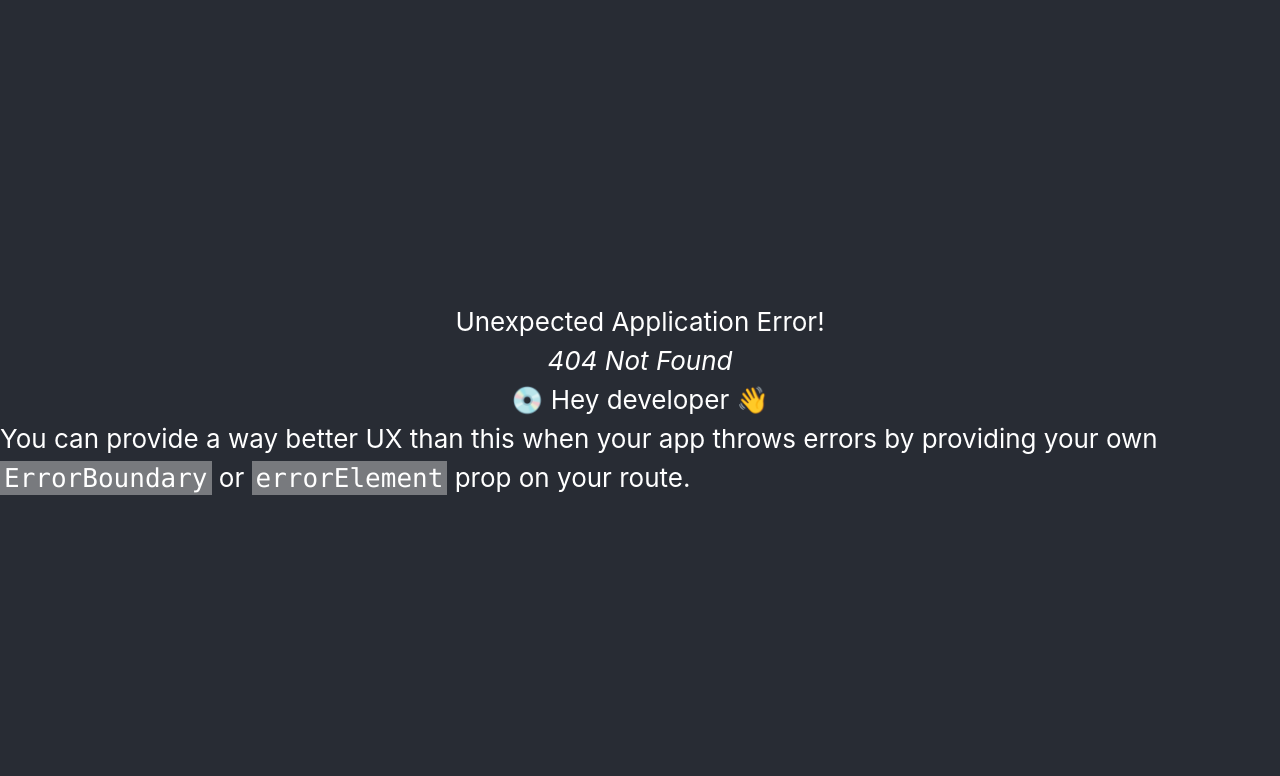
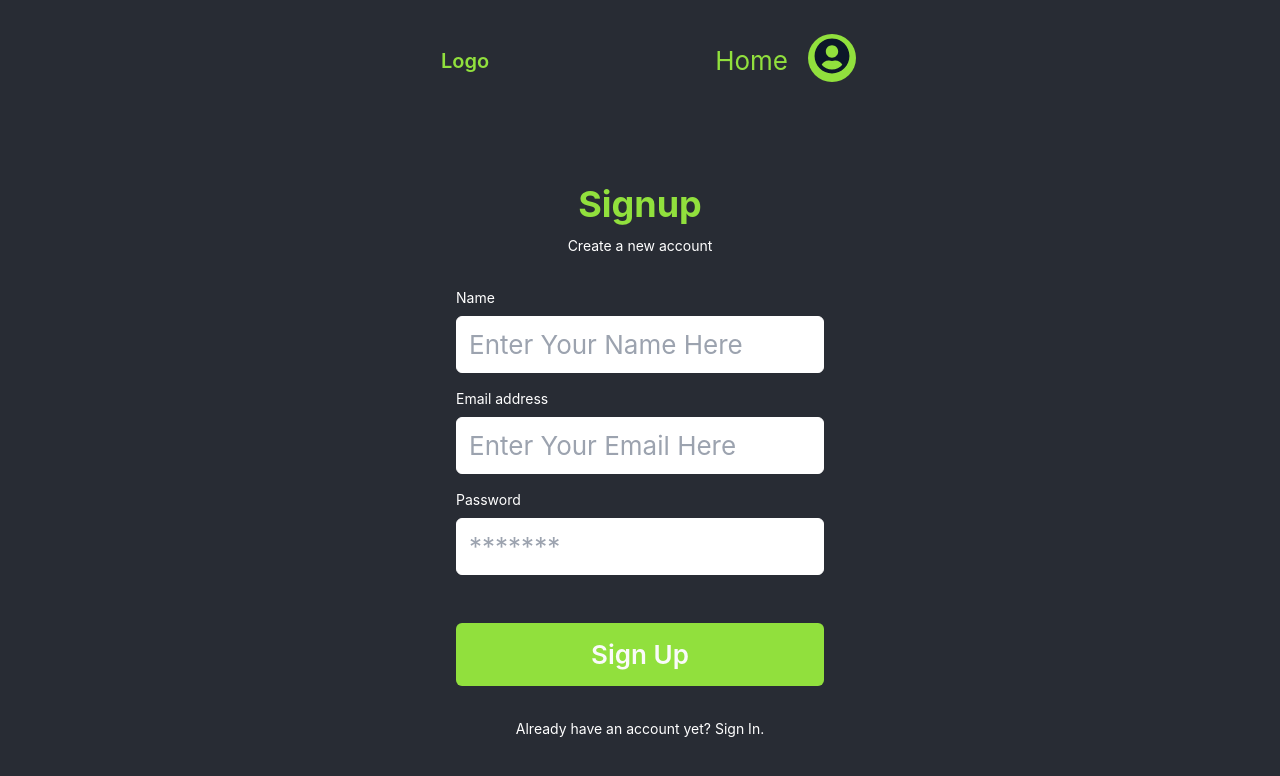
Before and after one commit to hamzayusuf1/workout-app, a React (Create React App) app in the folder client/: page /Register in a window 1280 px wide. Before the commit this address had no page. Shown: the top 776 px of the page. Built offline with nearby package versions, Linux system fonts and the light colour scheme.

Commit message:
adding signup page

```diff
--- /dev/null
+++ b/client/src/Components/SignUp/SignUp.js
@@ -0,0 +1,113 @@
+import React from "react";
+import { Link } from "react-router-dom";
+
+const SignUp = () => {
+  const handleSubmit = (event) => {
+    event.preventDefault();
+  };
+
+  return (
+    <div className="flex justify-center items-center pt-8">
+      <div className="flex flex-col max-w-md p-6 rounded-md sm:p-10 bg-gray-100 text-gray-900">
+        <div className="mb-8 text-center">
+          <h1 className="my-3 text-4xl font-bold text-workout-primary">
+            Signup
+          </h1>
+          <p className="text-sm " style={{ color: "white" }}>
+            Create a new account
+          </p>
+        </div>
+        <form
+          onSubmit={handleSubmit}
+          noValidate=""
+          action=""
+          className="space-y-12 ng-untouched ng-pristine ng-valid"
+        >
+          <div className="space-y-4">
+            <div>
+              <label
+                htmlFor="email"
+                className="block mb-2 text-sm"
+                style={{ color: "white" }}
+              >
+                Name
+              </label>
+              <input
+                type="text"
+                name="name"
+                id="name"
+                placeholder="Enter Your Name Here"
+                className="w-full px-3 py-2 border rounded-md border-gray-300 focus:outline-green-500 bg-gray-200 text-gray-900"
+                data-temp-mail-org="0"
+              />
+            </div>
+
+            <div>
+              <label
+                htmlFor="email"
+                className="block mb-2 text-sm"
+                style={{ color: "white" }}
+              >
+                Email address
+              </label>
+              <input
+                required
+                type="email"
+                name="email"
+                id="email"
+                placeholder="Enter Your Email Here"
+                className="w-full px-3 py-2 border rounded-md border-gray-300 focus:outline-green-500 bg-gray-200 text-gray-900"
+                data-temp-mail-org="0"
+              />
+            </div>
+            <div>
+              <div className="flex justify-between mb-2">
+                <label
+                  htmlFor="password"
+                  className="text-sm"
+                  style={{ color: "white" }}
+                >
+                  Password
+                </label>
+              </div>
+              <input
+                required
+                type="password"
+                name="password"
+                id="password"
+                placeholder="*******"
+                className="w-full px-3 py-2 border rounded-md border-gray-300 bg-gray-200 focus:outline-green-500 text-gray-900"
+              />
+            </div>
+          </div>
+          <div className="space-y-2">
+            <div>
+              <button className="w-full px-8 py-3 font-semibold rounded-md bg-workout-primary text-neutral-50">
+                {" "}
+                Sign Up
+              </button>
+            </div>
+          </div>
+        </form>
+        <div className="flex items-center pt-4 space-x-1">
+          <div className="flex-1 h-px sm:w-16 dark:bg-gray-700"></div>
+
+          <div className="flex-1 h-px sm:w-16 dark:bg-gray-700"></div>
+        </div>
+
+        <p
+          className="px-6 text-sm text-center  mt-4"
+          style={{ color: "white" }}
+        >
+          Already have an account yet?{" "}
+          <Link to="/login" className="hover:underline text-gray-600">
+            Sign In
+          </Link>
+          .
+        </p>
+      </div>
+    </div>
+  );
+};
+
+export default SignUp;
--- a/client/src/Layout/Routes.js
+++ b/client/src/Layout/Routes.js
@@ -4,6 +4,7 @@ import Home from "../Pages/Home/Home";
 import Main from "../Pages/Main/Main";
 import PostDetails from "../Components/PostDetails/PostDetails";
 import SignIn from "../Components/SignIn/SignIn";
+import SignUp from "../Components/SignUp/SignUp";
 
 const router = createBrowserRouter([
   {
@@ -23,6 +24,10 @@ const router = createBrowserRouter([
         path: "/Login",
         element: <SignIn></SignIn>,
       },
+      {
+        path: "/Register",
+        element: <SignUp></SignUp>,
+      },
     ],
   },
 ]);
```
